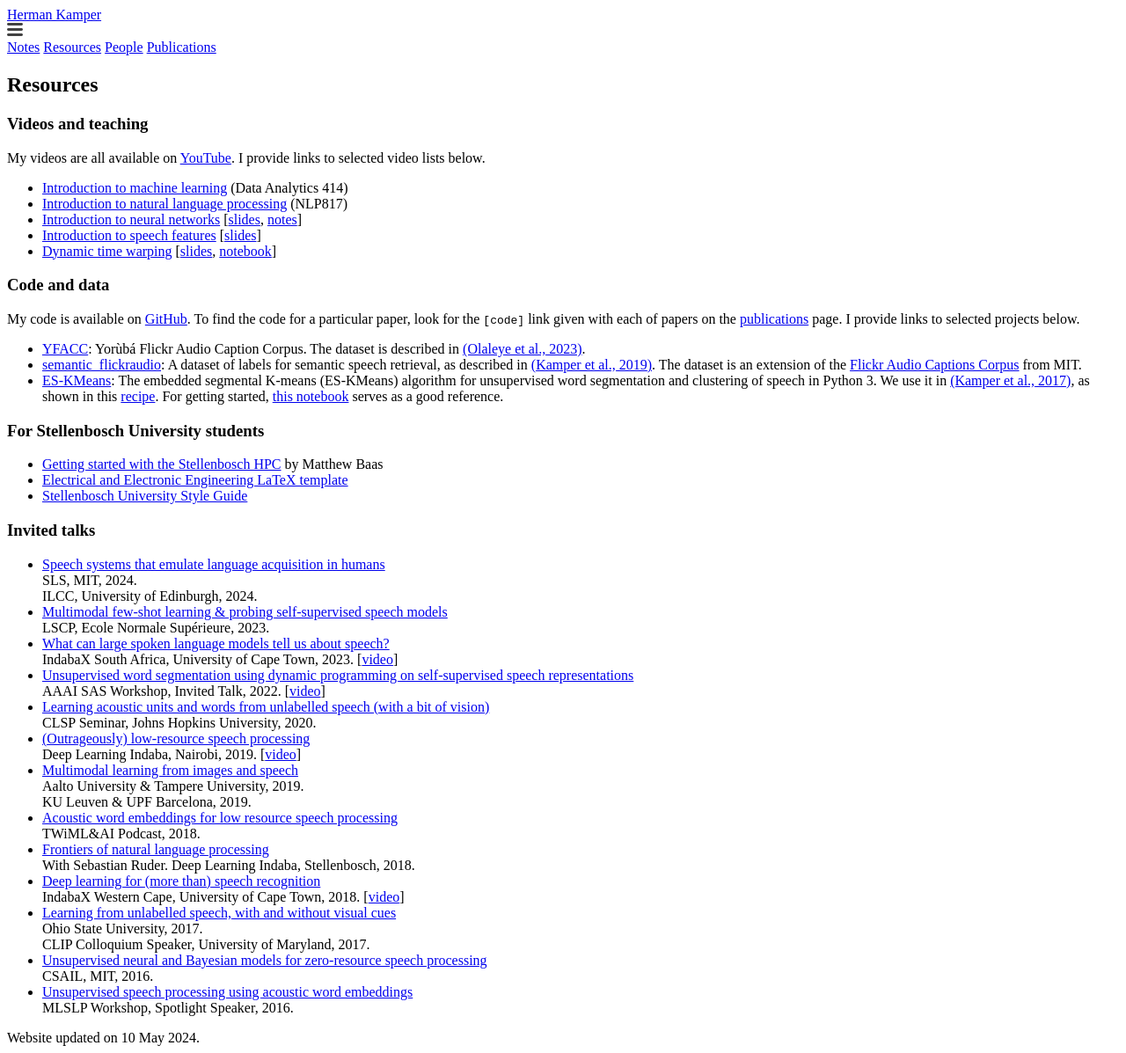
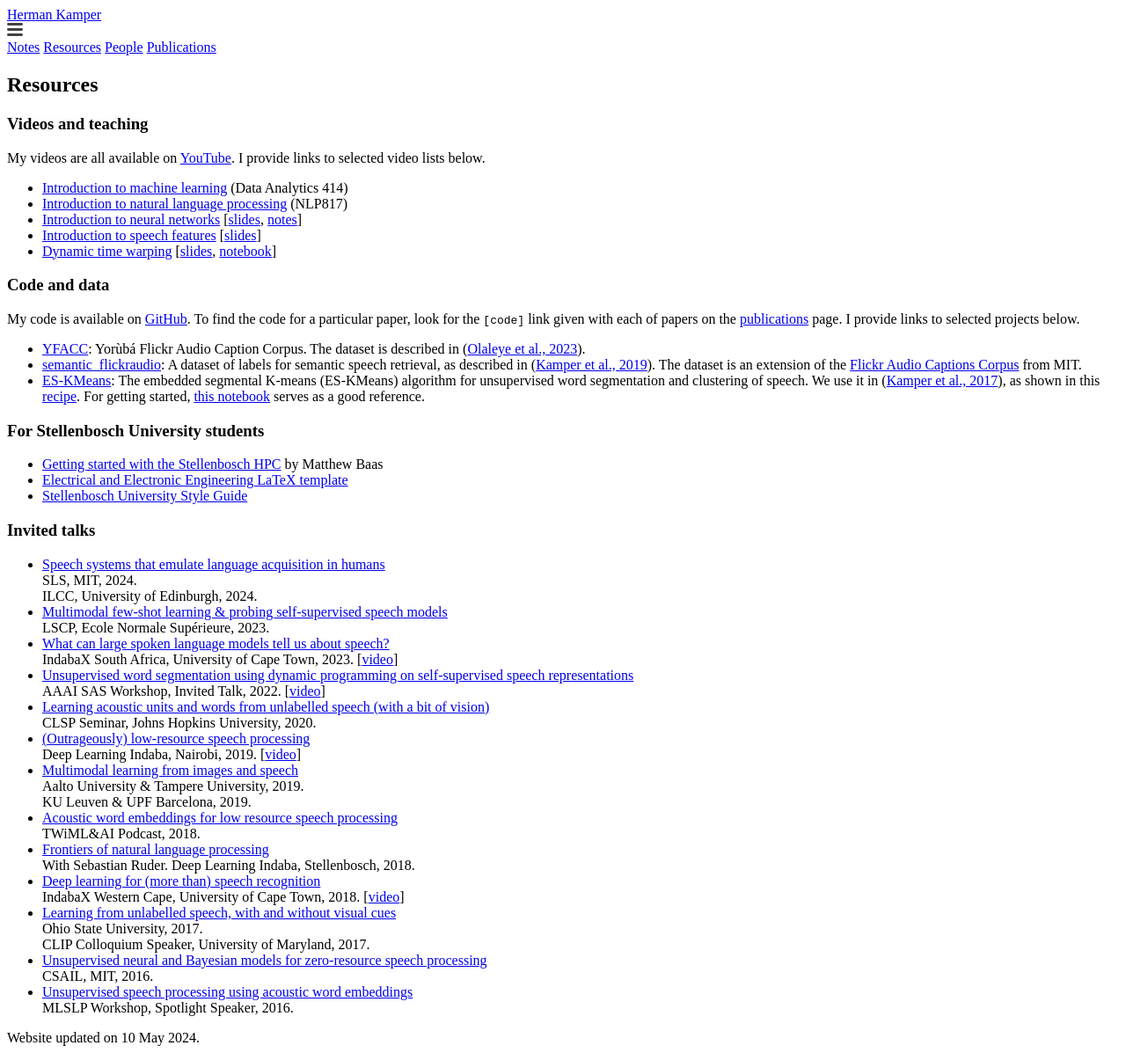
Before and after one commit to kamperh/kamperh.github.io, a Jekyll site: the page built from resources.md, in a window 1280 px wide. Shown: the whole page at 88% size. Built offline with Jekyll 4.4.1, drawn with Linux system fonts in a browser that asks for light colours; a style sheet for code colours, icons or effects is not loaded.

Commit message:
Update resources.md

```diff
--- a/resources.md
+++ b/resources.md
@@ -25,9 +25,9 @@
 
 My code is available on [GitHub](https://github.com/kamperh). To find the code for a particular paper, look for the `[code]` link given with each of papers on the [publications]({{site.url}}/publications/) page. I provide links to selected projects below.
 
-- [YFACC](https://www.kamperh.com/yfacc): Yorùbá Flickr Audio Caption Corpus. The dataset is described in [(Olaleye et al., 2023)](https://arxiv.org/abs/2210.04600).
-- [semantic_flickraudio](https://github.com/kamperh/semantic_flickraudio): A dataset of labels for semantic speech retrieval, as described in [(Kamper et al., 2019)](https://arxiv.org/abs/1710.01949).  The dataset is an extension of the [Flickr Audio Captions Corpus](https://groups.csail.mit.edu/sls/downloads/flickraudio/) from MIT.
-- [ES-KMeans](https://github.com/kamperh/eskmeans): The embedded segmental K-means (ES-KMeans) algorithm for unsupervised word segmentation and clustering of speech in Python 3. We use it in [(Kamper et al., 2017)](https://arxiv.org/abs/1703.08135), as shown in this [recipe](https://github.com/kamperh/bucktsong_eskmeans). For getting started, [this notebook](https://github.com/kamperh/eskmeans/blob/master/examples/eskmeans_example.ipynb) serves as a good reference.
+- [YFACC](https://www.kamperh.com/yfacc): Yorùbá Flickr Audio Caption Corpus. The dataset is described in ([Olaleye et al., 2023](https://arxiv.org/abs/2210.04600)).
+- [semantic_flickraudio](https://github.com/kamperh/semantic_flickraudio): A dataset of labels for semantic speech retrieval, as described in ([Kamper et al., 2019](https://arxiv.org/abs/1710.01949)).  The dataset is an extension of the [Flickr Audio Captions Corpus](https://groups.csail.mit.edu/sls/downloads/flickraudio/) from MIT.
+- [ES-KMeans](https://github.com/kamperh/eskmeans): The embedded segmental K-means (ES-KMeans) algorithm for unsupervised word segmentation and clustering of speech. We use it in ([Kamper et al., 2017](https://arxiv.org/abs/1703.08135)), as shown in this [recipe](https://github.com/kamperh/bucktsong_eskmeans). For getting started, [this notebook](https://github.com/kamperh/eskmeans/blob/master/examples/eskmeans_example.ipynb) serves as a good reference.
 
 
 ### For Stellenbosch University students
```
